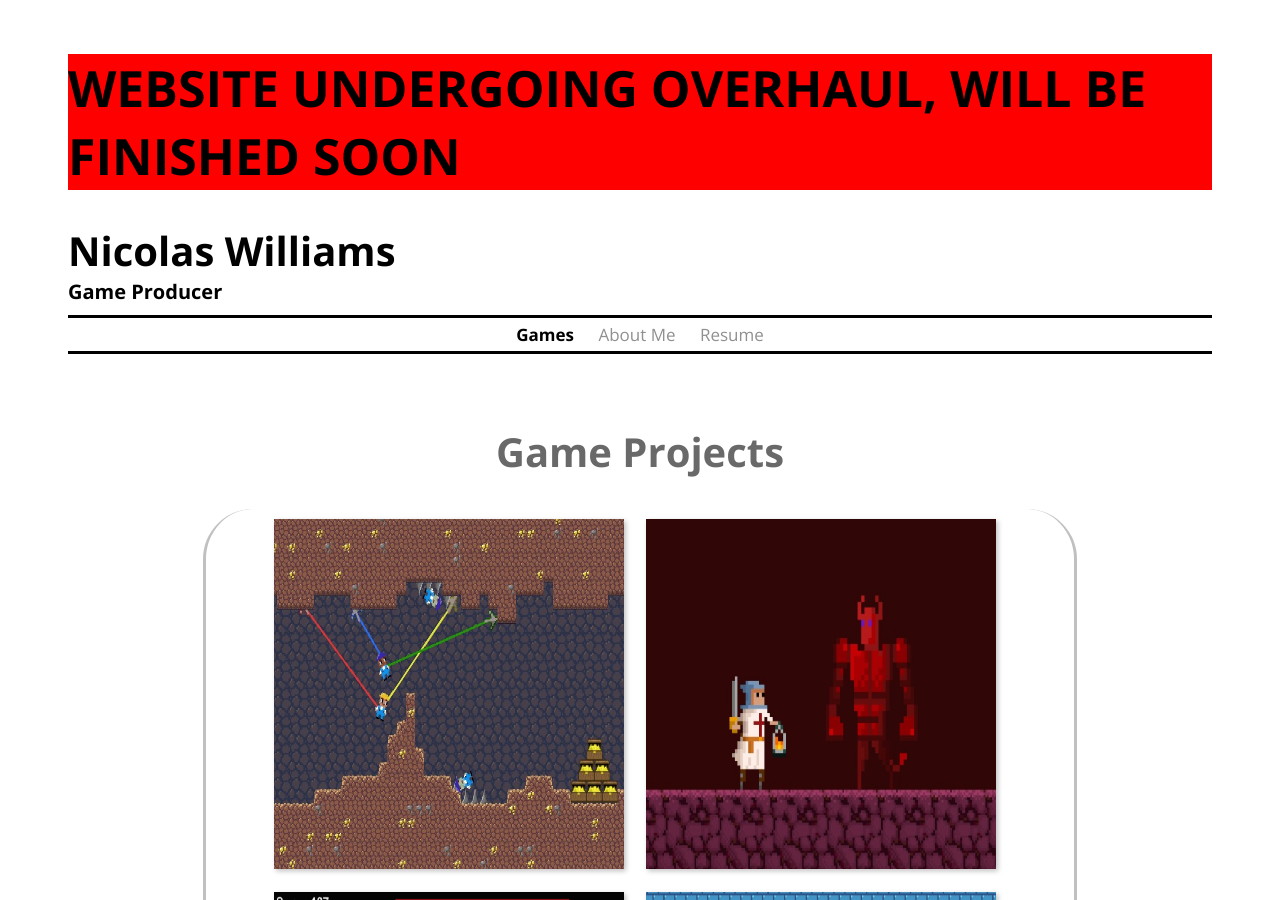
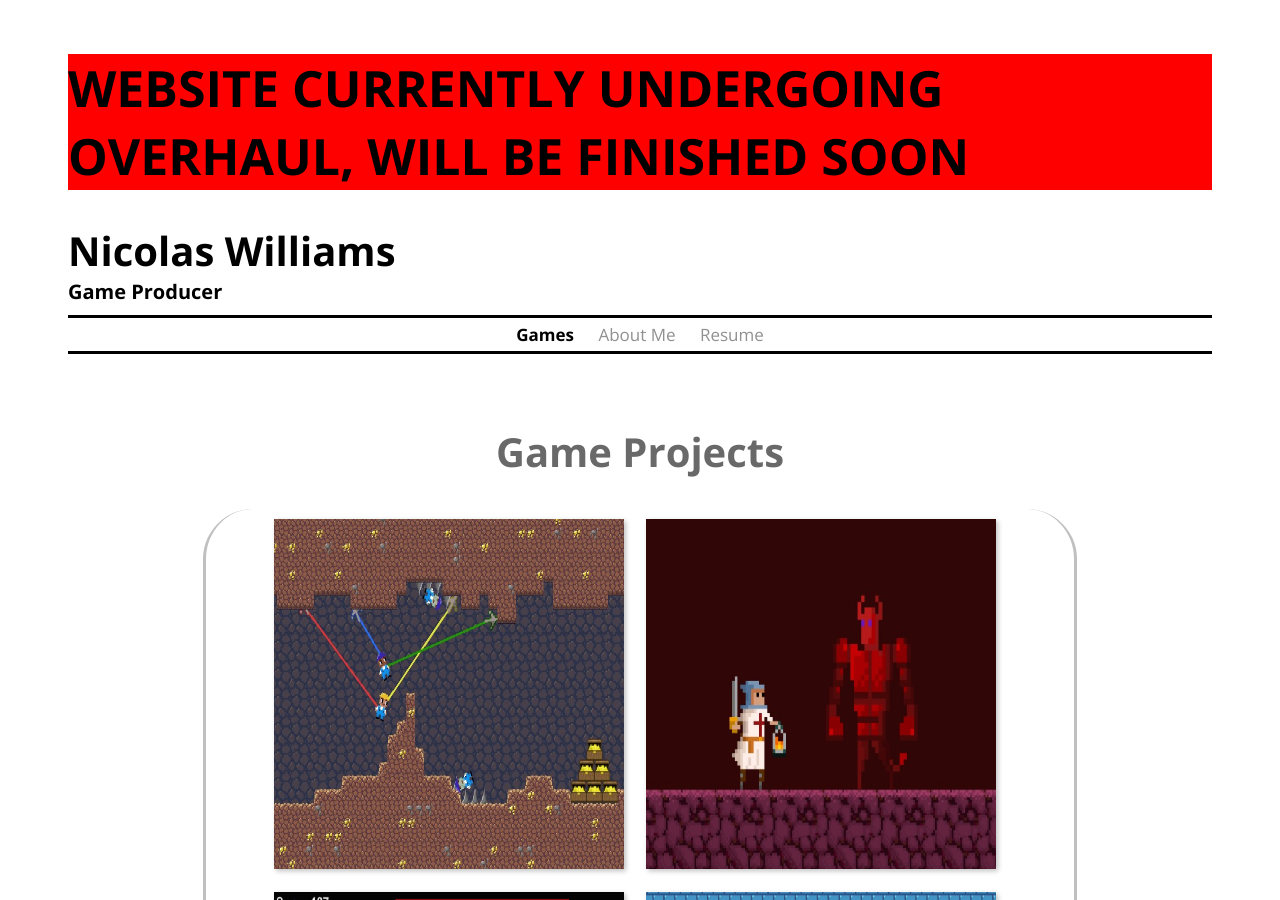
Before and after one commit to NicolasDWilliams/NicolasDWilliams.github.io, a Jekyll site: the page built from index.html, in a window 1280 px wide and 900 px high. Built offline with Jekyll 4.4.1, drawn with Linux system fonts in a browser that asks for light colours.

Commit message:
Slightly modified WIP banner

```diff
--- a/_includes/header.html
+++ b/_includes/header.html
@@ -1,6 +1,6 @@
 <!-- PORTFOLIO HEADER  -->
 <div class="header">
-  <h1 style="background:red;font-size:50px;">WEBSITE UNDERGOING OVERHAUL, WILL BE FINISHED SOON</h1>
+  <h1 style="background:red;font-size:50px;">WEBSITE CURRENTLY UNDERGOING OVERHAUL, WILL BE FINISHED SOON</h1>
   <h1 id="nameTitle">Nicolas Williams</h1>
   <h2 id="jobTitle">Game Producer</h2>
 </div>
```
